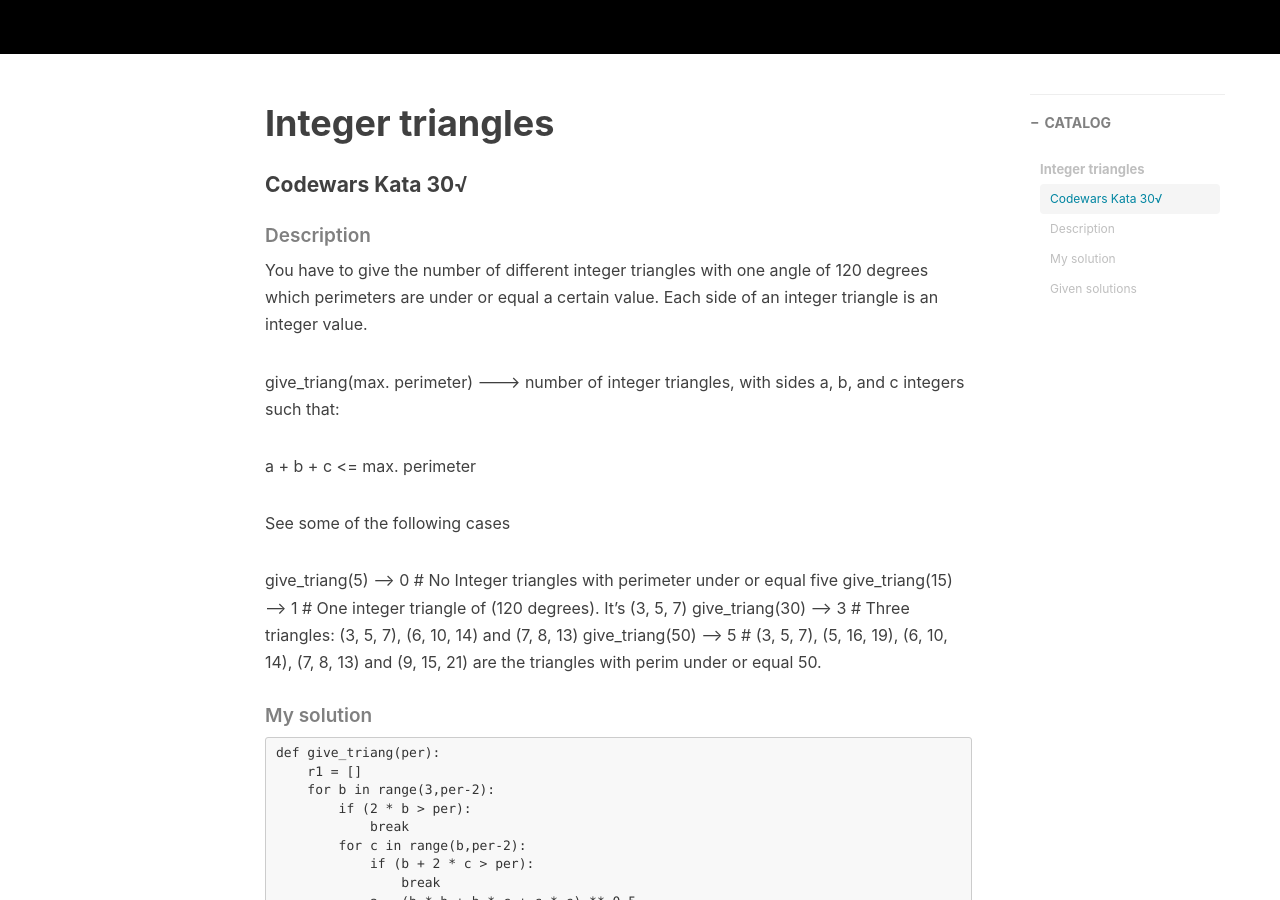
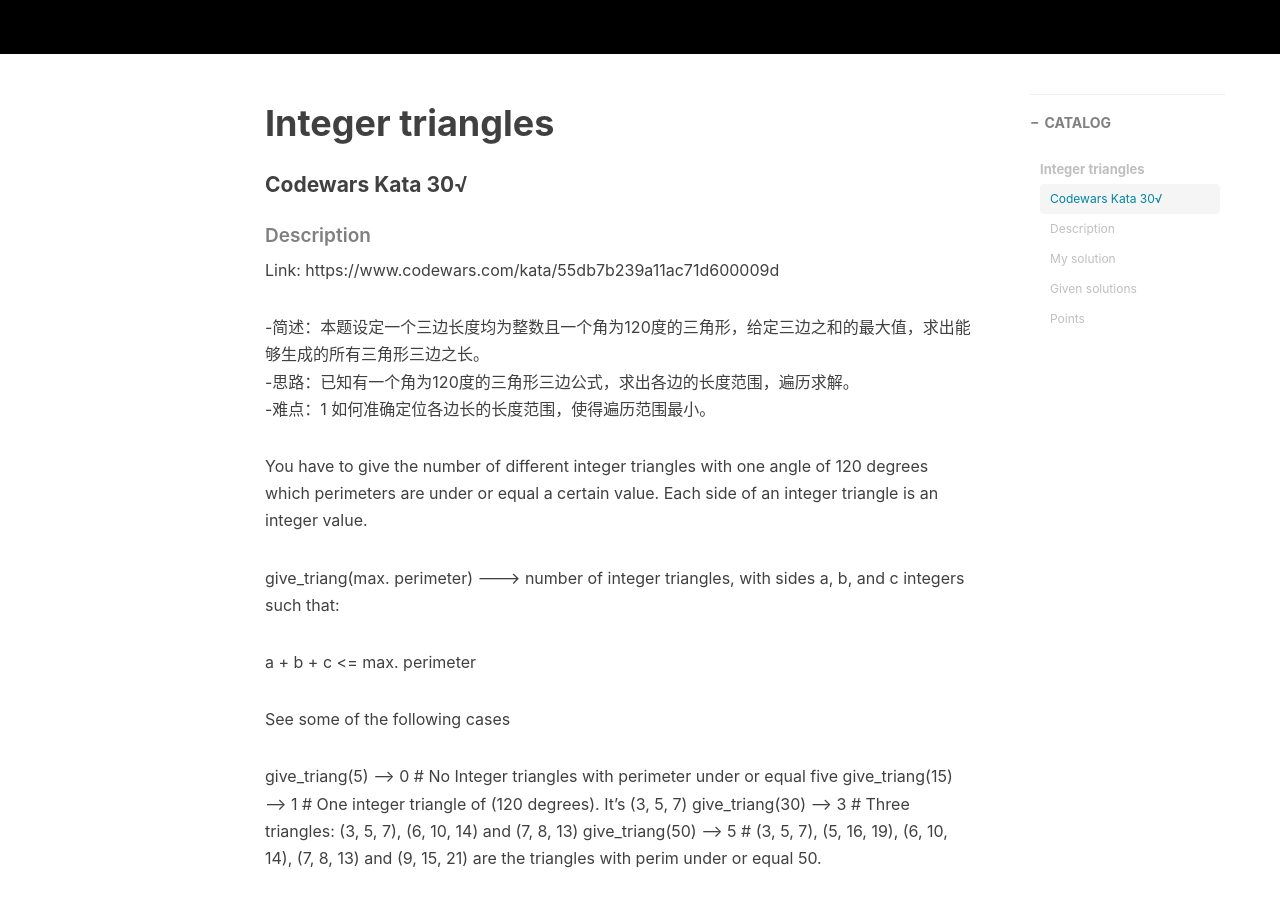
Before and after one commit to huiyanglu/huiyanglu.github.io, a Jekyll site: the page built from _posts/2018-10-08-Codewars-give_triang.md, in a window 1280 px wide and 900 px high, scrolled down 469 px. Built offline with Jekyll 4.4.1, drawn with Linux system fonts in a browser that asks for light colours; nearby versions of some CDN libraries; comment, search, counter and statistics services are not loaded; some of the changed text lies outside the part shown.

Commit message:
Update 2018-10-08-Codewars-give_triang.md

```diff
--- a/_posts/2018-10-08-Codewars-give_triang.md
+++ b/_posts/2018-10-08-Codewars-give_triang.md
@@ -13,6 +13,12 @@ tags:
 # Integer triangles
 #### Codewars Kata 30√
 ##### Description
+Link: https://www.codewars.com/kata/55db7b239a11ac71d600009d
+
+-简述：本题设定一个三边长度均为整数且一个角为120度的三角形，给定三边之和的最大值，求出能够生成的所有三角形三边之长。
+-思路：已知有一个角为120度的三角形三边公式，求出各边的长度范围，遍历求解。
+-难点：1 如何准确定位各边长的长度范围，使得遍历范围最小。
+
 You have to give the number of different integer triangles with one angle of 120 degrees which perimeters are under or equal a certain value. Each side of an integer triangle is an integer value.
 
 give_triang(max. perimeter) --------> number of integer triangles,
@@ -73,3 +79,10 @@ give_triang(50) ----> 5 # (3, 5, 7), (5, 16, 19), (6, 10, 14), (7, 8, 13) and (9
         for m in range(int(p ** .5) + 1)
             for n in range(1, m)
                 if (m - n) % 3 and gcd(m, n) == 1)
+
+##### Points
+1 a^2=b^2+c^2+bc，其中a所对角为120度。
+
+2 combinations(range(1,per//3*2),2) 生成2个数 不相等 相加之和的范围为1至per//3*2
+
+3 120度的两条斜边一定不会相等，因为若为等腰三角形，则底边的值=斜边*根号3，必定不是整数。
```
